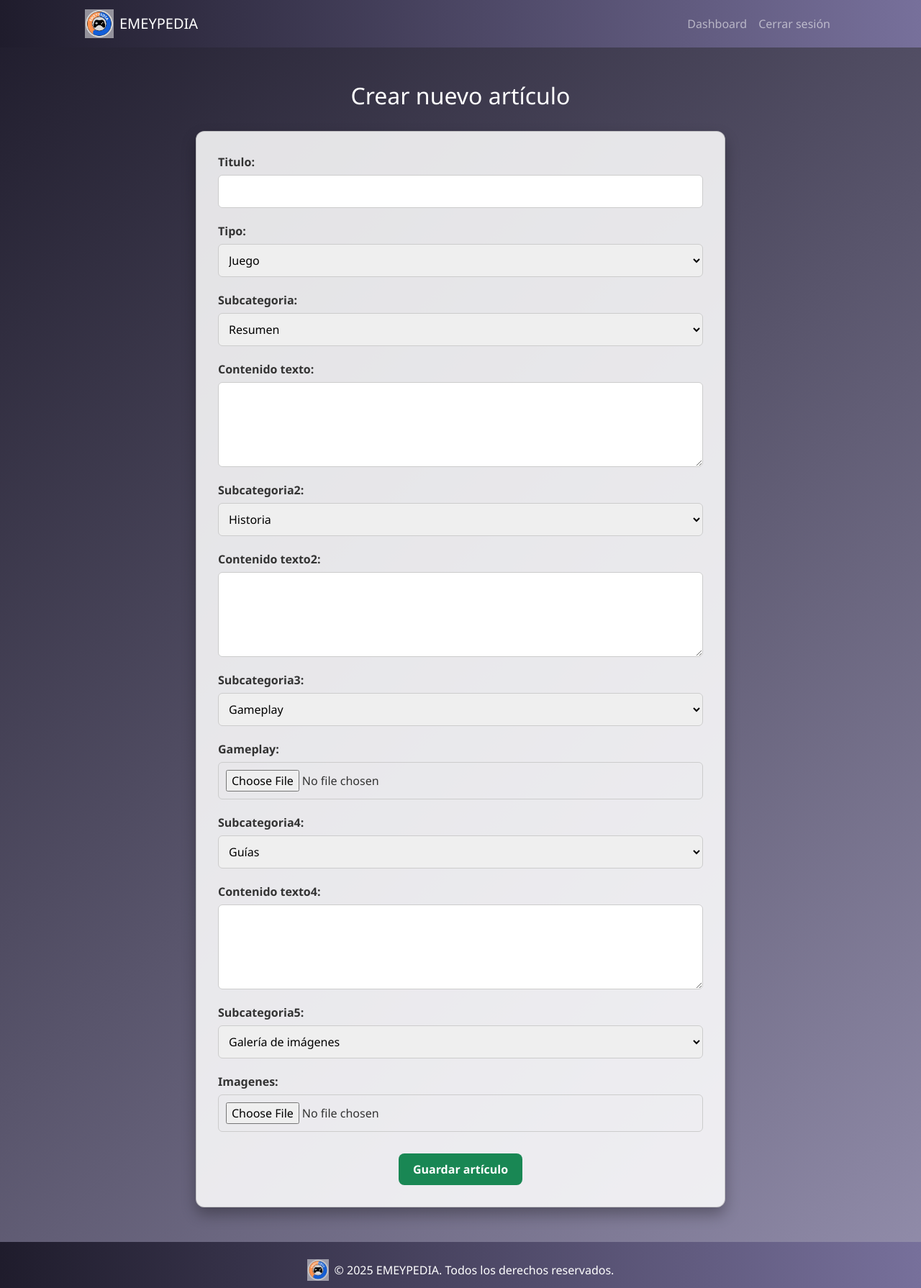
After one commit to ElFranck21/Emeypedia, a Django app: page /articulos/crear/ in a window 1280 px wide. The commit adds this page. Shown: the whole page at 72% size. Run offline with Django 5.2, Linux system fonts and the light colour scheme; the visitor is signed in with stand-in values (Sample User, id 1).

Commit message:
subir articulo desde la pagina

```diff
--- a/articulos/forms.py
+++ b/articulos/forms.py
@@ -21,3 +21,13 @@
             if subcategoria2 in restricted:
                 raise ValidationError({'subcategoria2': 'No puede seleccionar esta opción para películas o series.'})
         return cleaned_data
+
+class ArticuloForm(forms.ModelForm):
+    class Meta:
+        model = Articulo
+        fields = '__all__'
+        widgets = {
+            'contenido_texto': forms.Textarea(attrs={'rows': 4}),
+            'contenido_texto2': forms.Textarea(attrs={'rows': 4}),
+            'contenido_texto4': forms.Textarea(attrs={'rows': 4}),
+        }
--- a/articulos/urls.py
+++ b/articulos/urls.py
@@ -4,4 +4,5 @@
 urlpatterns = [
     path('', views.showArticle, name='show_article'),
     path('articulo/<int:articulo_id>/', views.detalle_articulo, name='detalle_articulo'),
+    path('crear/', views.crear_articulo, name='crear_articulo'),
 ]
--- a/articulos/views.py
+++ b/articulos/views.py
@@ -1,7 +1,8 @@
 from urllib import request
 from django.http import HttpResponse
-from django.shortcuts import get_object_or_404, render
+from django.shortcuts import get_object_or_404, redirect, render
 
+from articulos.forms import ArticuloForm
 from articulos.models import Articulo
 from django.contrib.auth.decorators import login_required
 
@@ -18,3 +19,15 @@
         'articulo': articulo,
         'form': form,
     })
+
+@login_required
+def crear_articulo(request):
+    if request.method == 'POST':
+        form = ArticuloForm(request.POST, request.FILES)
+        if form.is_valid():
+            form.save()
+            return redirect('index')
+    else:
+        form = ArticuloForm()
+
+    return render(request, 'crear_articulo.html', {'form': form})
--- /dev/null
+++ b/static/css/crear.css
@@ -0,0 +1,68 @@
+    html, body {
+        margin: 0;
+        padding: 0;
+        width: 100%;
+        overflow-x: hidden;
+        scroll-behavior: smooth;
+    }
+
+    body {
+        background: linear-gradient(135deg, #1f1c2c, #928dab);
+        background-attachment: fixed;
+        font-family: 'Segoe UI', Tahoma, Geneva, Verdana, sans-serif;
+    }
+
+    h2 {
+        color: #fff;
+        text-align: center;
+        margin-bottom: 30px;
+    }
+
+    .card {
+        background-color: #ffffffdd;
+        border-radius: 12px;
+        padding: 30px;
+        box-shadow: 0 10px 20px rgba(0, 0, 0, 0.3); /* relieve */
+    }
+
+    form p {
+        margin-bottom: 20px;
+    }
+
+    form label {
+        display: block;
+        font-weight: bold;
+        color: #333;
+        margin-bottom: 6px;
+        text-align: left;
+    }
+
+    form input[type="text"],
+    form input[type="file"],
+    form textarea,
+    form select {
+        display: block;
+        margin: 0 auto;
+        width: 100%;
+        max-width: 100%;
+        padding: 10px;
+        border-radius: 6px;
+        border: 1px solid #ccc;
+        text-align: left;
+    }
+
+    .btn-custom {
+        background-color: #198754;
+        color: white;
+        border: none;
+        padding: 10px 20px;
+        border-radius: 8px;
+        font-weight: bold;
+        transition: background-color 0.3s ease;
+        display: inline-block;
+        margin-top: 10px;
+    }
+
+    .btn-custom:hover {
+        background-color: #157347;
+    }
--- a/static/css/index.css
+++ b/static/css/index.css
@@ -93,61 +117,53 @@
   background-color: #111;
   color: #fff;
   white-space: normal;
-    word-wrap: break-word;
 }
 
-#carouselBanner {
-  width: 100vw;
-  margin-left: calc(-50vw + 50%);
-  margin-right: calc(-50vw + 50%);
-  margin-top: 0;
-  padding-top: 0;
-
-  height: 500px;
-  overflow: hidden;
-}
-
-#carouselBanner .carousel-item {
-  height: 100%;
-}
-
-#carouselBanner img {
-  width: 100%;
-  height: 100%;
-  object-fit: cover;
-  display: block;
-}
-h1{
+h1 {
   font-size: 2.5rem;
   margin-bottom: 1rem;
   color: black;
 }
 
-h3{
+h3 {
   font-size: 1.5rem;
   margin-bottom: 1rem;
   color: black;
 }
 
-p{
+p {
   font-size: 1rem;
   line-height: 1.5;
   color: #333;
 }
 
-footer{
-    position: absolute;
+footer {
   background: linear-gradient(90deg, #77709b, #1f1c2c);
   width: 100%;
   height: 4rem;
   bottom: 0;
+  left: 0;
   padding: 20px;
+  color: white;
 }
 
-.page-container {
-    position: relative;
-    min-height: 100vh;
+html, body {
+  height: 100%;
+  margin: 0;
+  padding: 0;
 }
-.content-wrap{
-    padding-bottom: 4rem;
+
+.wrapper {
+  min-height: calc(100vh - 4rem);
+  padding-bottom: 2rem;
 }
+
+.footer {
+  height: 4rem;
+  background: linear-gradient(90deg, #77709b, #1f1c2c);
+  color: white;
+  display: flex;
+  align-items: center;
+  justify-content: center;
+  font-size: 0.9rem;
+}
--- a/templates/base.html
+++ b/templates/base.html
@@ -1,40 +1,29 @@
 {% load static %}
-
 <!DOCTYPE html>
 <html lang="es">
 <head>
     <meta charset="UTF-8" />
     <title>EMEYPEDIA</title>
-
-    {% load static %}
     <link href="{% static 'css/index.css' %}" rel="stylesheet" />
     <link href="https://cdn.jsdelivr.net/npm/bootstrap@5.2.3/dist/css/bootstrap.min.css" rel="stylesheet" />
+    <link href="https://cdn.jsdelivr.net/npm/bootstrap@5.3.0/dist/css/bootstrap.min.css" rel="stylesheet">
+    <script src="https://cdn.jsdelivr.net/npm/bootstrap@5.3.0/dist/js/bootstrap.bundle.min.js"></script>
 </head>
 
-<link href="https://cdn.jsdelivr.net/npm/bootstrap@5.3.0/dist/css/bootstrap.min.css" rel="stylesheet">
-
-
-<script src="https://cdn.jsdelivr.net/npm/bootstrap@5.3.0/dist/js/bootstrap.bundle.min.js"></script>
-
 <body>
-
-    <div class="page-container">
-                <div class="content-wrap">
-
+    <div class="d-flex flex-column min-vh-100"> <!-- contenedor padre -->
+        <!-- NAVBAR -->
         <nav class="navbar navbar-expand-lg navbar-dark" style="background: linear-gradient(90deg, #1f1c2c, #77709b);">
             <div class="container px-5">
-
                 <a class="navbar-brand d-flex align-items-center" href="{% url 'index' %}">
                     <img src="{% static 'assets/logo.png' %}" alt="Logo" width="40" height="40" class="me-2">
                     EMEYPEDIA
                 </a>
-
                 <button class="navbar-toggler" type="button" data-bs-toggle="collapse"
                         data-bs-target="#navbarSupportedContent" aria-controls="navbarSupportedContent"
                         aria-expanded="false" aria-label="Toggle navigation">
                     <span class="navbar-toggler-icon"></span>
                 </button>
-
                 <div class="collapse navbar-collapse" id="navbarSupportedContent">
                     <ul class="navbar-nav ms-auto mb-2 mb-lg-0">
                         {% if user.is_authenticated %}
@@ -44,7 +33,7 @@
                             <li class="nav-item">
                                 <form method="post" action="{% url 'logout' %}">
                                     {% csrf_token %}
-                                            <button type="submit" class="nav-link btn btn-link"> Cerrar sesión</button>
+                                    <button type="submit" class="nav-link btn btn-link">Cerrar sesión</button>
                                 </form>
                             </li>
                         {% else %}
@@ -63,14 +52,12 @@
             </div>
         </nav>
 
-
-                <main class="container-fluid px-0 mx-0">
-                    {% block content %}
-
-                    {% endblock %}
+        <!-- CONTENIDO -->
+        <main class="flex-grow-1">
+            {% block content %}{% endblock %}
         </main>
 
-<footer class="text-white py-4 mt-5" style="background: linear-gradient(to right, #1f1c2c, #77709b);">
+        <footer class="text-white py-4 mt-auto" style="background: linear-gradient(to right, #1f1c2c, #77709b);">
             <div class="container text-center">
                 <div class="d-flex justify-content-center align-items-center mb-2">
                     <img src="{% static 'assets/logo.png' %}" alt="Logo" width="30" height="30" class="me-2">
@@ -78,12 +65,6 @@
                 </div>
             </div>
         </footer>
-
     </div>
-    </div>
-
-
-
-
 </body>
 </html>
--- /dev/null
+++ b/templates/crear_articulo.html
@@ -0,0 +1,24 @@
+{% extends 'base.html' %}
+{% load static %}
+
+{% block content %}
+
+<link rel="stylesheet" href="{% static 'css/crear.css' %}">
+
+<div class="container py-5">
+    <div class="row justify-content-center">
+        <div class="col-md-10 col-lg-8">
+            <h2>Crear nuevo artículo</h2>
+            <div class="card">
+                <form method="post" enctype="multipart/form-data">
+                    {% csrf_token %}
+                    {{ form.as_p }}
+                    <div class="text-center">
+                        <button type="submit" class="btn btn-custom">Guardar artículo</button>
+                    </div>
+                </form>
+            </div>
+        </div>
+    </div>
+</div>
+{% endblock %}
--- a/templates/dashboard.html
+++ b/templates/dashboard.html
@@ -15,7 +15,7 @@
         <h4>Menú</h4>
         <ul class="dashboard-menu">
             <li><a href="#" class="btn-dash">Mi perfil</a></li>
-            <li><a href="#" class="btn-dash">Mis artículos</a></li>
+            <li><a href="{% url 'crear_articulo' %}" class="btn-dash">Subir Articulo</a></li>
             <li><a href="#" class="btn-dash">Ajustes</a></li>
             <li>
                 <form method="post" action="{% url 'logout' %}">
```
Also changed, not shown: other parts of static/css/index.css (+34 -10 lines), templates/index.html (+10 -15 lines). Lines whose indentation alone changed are shown as unchanged.
